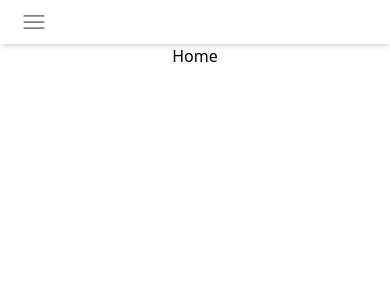
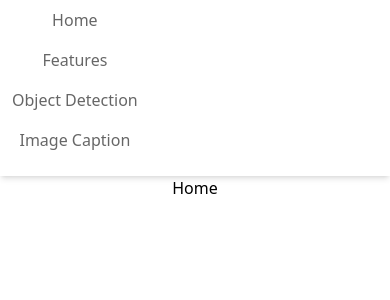
Before and after one commit to jsaugat/PrimeHackathon2023-Vectra, a React (Create React App) app: page / in a window 390 px wide. Shown: the top 300 px of the page. Built offline with nearby package versions, Linux system fonts and the light colour scheme.

Commit message:
changes header

```diff
--- a/src/Components/Header.jsx
+++ b/src/Components/Header.jsx
@@ -6,35 +6,10 @@ const Header = () => {
     <header>
       <nav className="relative flex w-full items-center justify-between bg-white py-2 shadow-md dark:bg-gray-800 lg:flex-wrap lg:justify-start lg:py-4">
         <div className="flex w-full flex-wrap items-center justify-between px-3">
-          <div className="flex items-center">
-            <button
-              className="block border-0 bg-transparent px-2 text-black/50 hover:no-underline hover:shadow-none focus:no-underline focus:shadow-none focus:outline-none focus:ring-0 dark:text-white lg:hidden"
-              type="button"
-              aria-controls="navbarSupportedContent"
-              aria-expanded="false"
-              aria-label="Toggle navigation"
-            >
-              <span className="flex items-center">
-                <svg
-                  xmlns="http://www.w3.org/2000/svg"
-                  fill="none"
-                  viewBox="0 0 24 24"
-                  strokeWidth="1.5"
-                  stroke="currentColor"
-                  className="h-7 w-7"
-                >
-                  <path
-                    strokeLinecap="round"
-                    strokeLinejoin="round"
-                    d="M3.75 6.75h16.5M3.75 12h16.5m-16.5 5.25h16.5"
-                  />
-                </svg>
-              </span>
-            </button>
-          </div>
+
 
           <div
-            className="hidden lg:flex lg:w-full lg:items-center lg:justify-between"
+            className=" lg:flex lg:w-full lg:items-center lg:justify-between"
             id="navbarSupportedContent"
           >
             <ul className="flex flex-col lg:flex-row">
```
